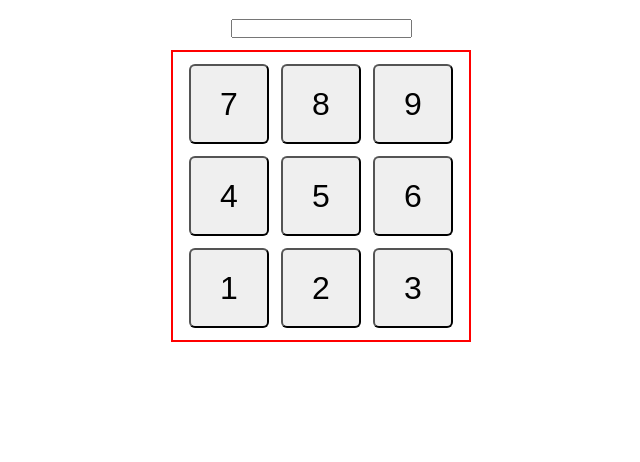
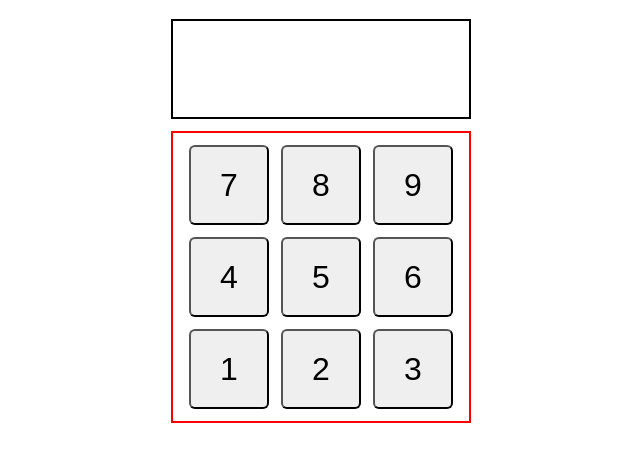
Before and after one commit to sparky9043/calculator, a plain HTML site: page index.html in a window 1280 px wide. Shown: the part 68-530 px from the top of the page, without its empty margins (319-959 px from the left). Drawn offline with Linux system fonts and the light colour scheme.

Commit message:
Add display div

```diff
--- a/index.html
+++ b/index.html
@@ -8,7 +8,7 @@
 </head>
 <body>
   <h1>Calculator</h1>
-  <input type="number">
+  <div class="display"></div>
   <div class="numbers-container">
     <button id="7">7</button>
     <button id="8">8</button>
```
